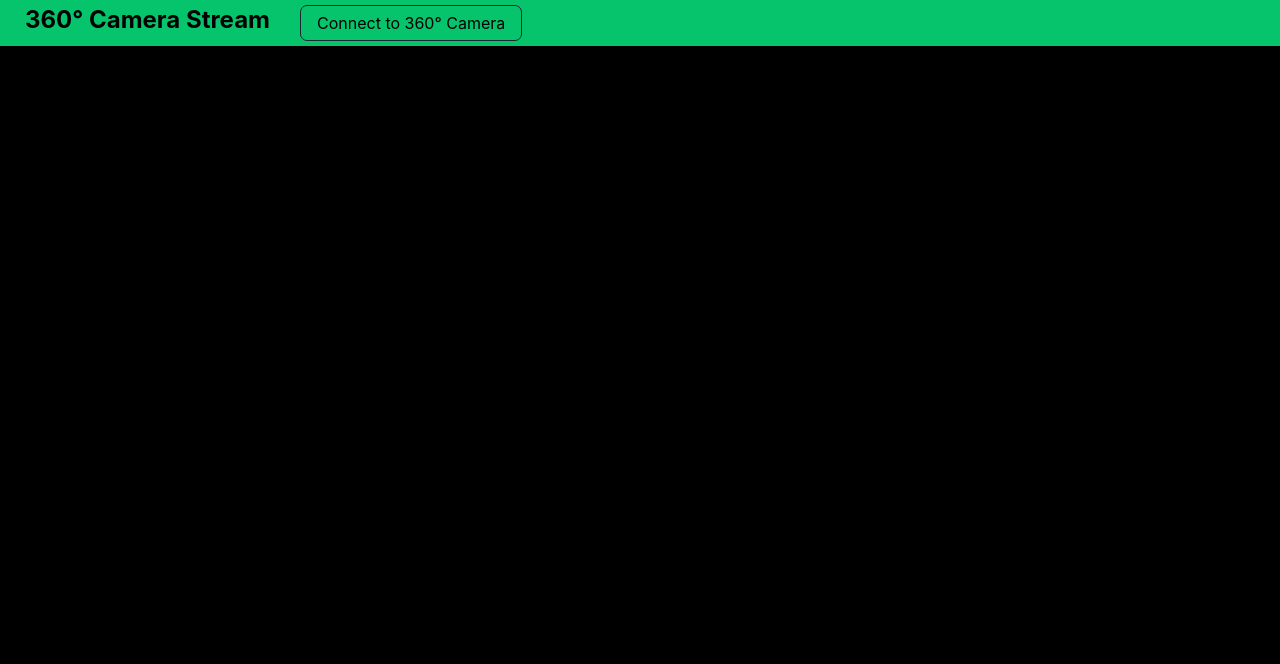
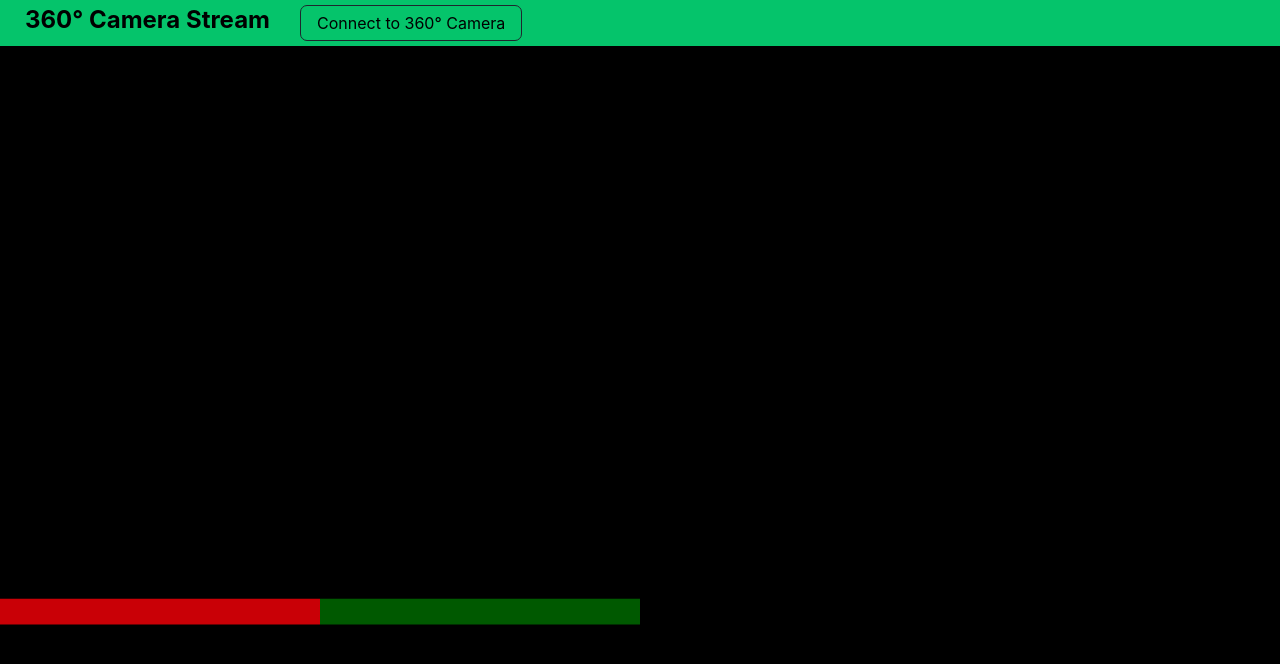
Before and after one commit to JonasGoebel/hsfd-mucomm-360, a React (Create React App) app in the folder frontend/: page / in a window 1280 px wide. Shown: the top 664 px of the page. Built offline with nearby package versions, Linux system fonts and the light colour scheme.

Commit message:
more refactoring

```diff
--- a/frontend/src/App.js
+++ b/frontend/src/App.js
@@ -8,8 +8,7 @@ import RawVideoComponent from "./views/RawVideoComponent.js";
 
 import './App.css'
 
-const NewDesignComponent = () => {
-  // const [texture, setTexture] = useState(null);
+const App = () => {
   const [video, setVideo] = useState();
   const [isDemo, setIsDemo] = useState(false);
   const [shouldStartStream, setShouldStartStream] = useState(false)
@@ -19,15 +18,6 @@ const NewDesignComponent = () => {
     const urlParams = new URLSearchParams(queryString);
     if(urlParams.get('demo') === 'true') setIsDemo(true)
   }, [])
-
-  // useEffect(() => {
-  //   if (!video) return;
-
-  //   video.play();
-  //   const vidTexture = new THREE.VideoTexture(video);
-  //   vidTexture.colorSpace = THREE.SRGBColorSpace;
-  //   setTexture(vidTexture);
-  // }, [video]);
 
   return (
     <VideoProvider>
@@ -49,7 +39,7 @@ const NewDesignComponent = () => {
         </div>
         <div className="row">
           <div className="box">
-            {shouldStartStream && <ThreeSixtyViewComponent /> }
+            <ThreeSixtyViewComponent />
           </div>
           <div className="box">
             {shouldStartStream && <BackViewComponent />}
@@ -60,4 +50,4 @@ const NewDesignComponent = () => {
   )
 }
 
-export default NewDesignComponent
+export default App
```
